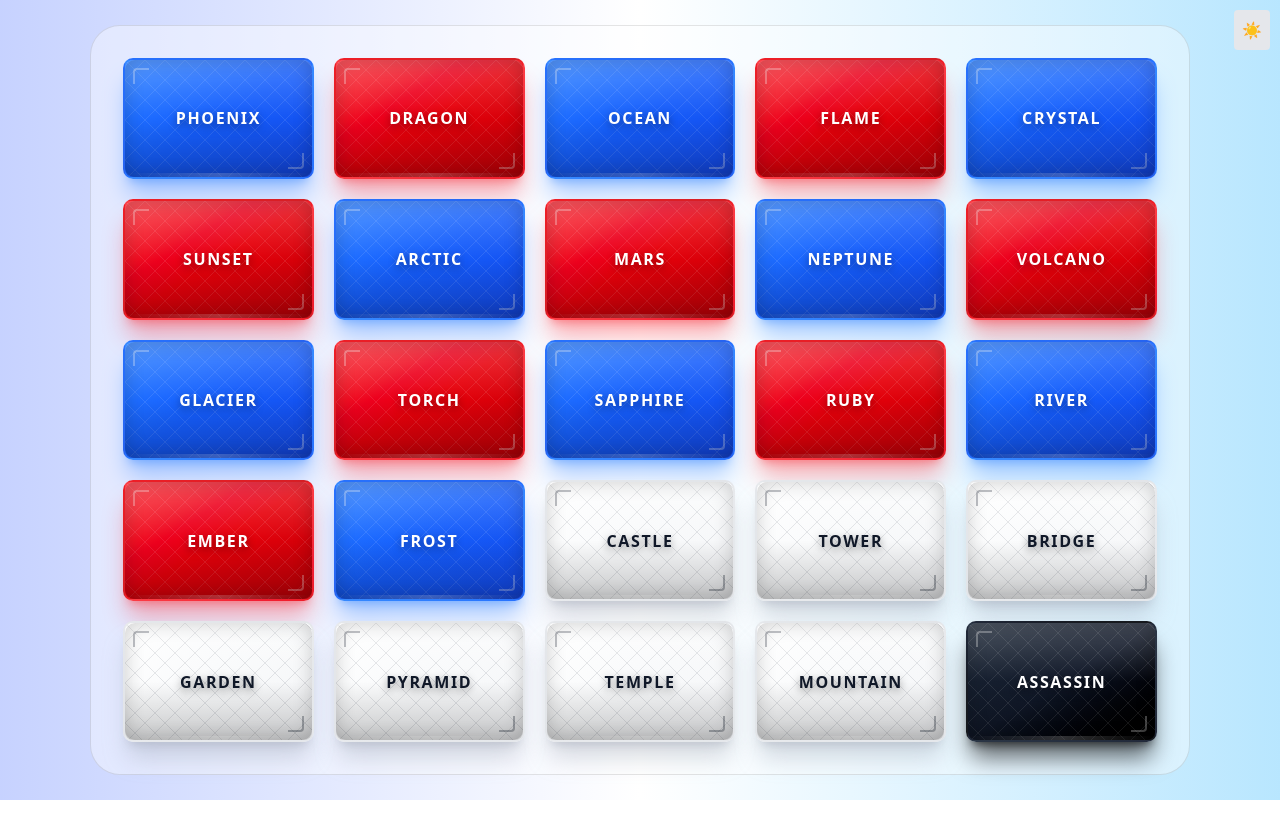
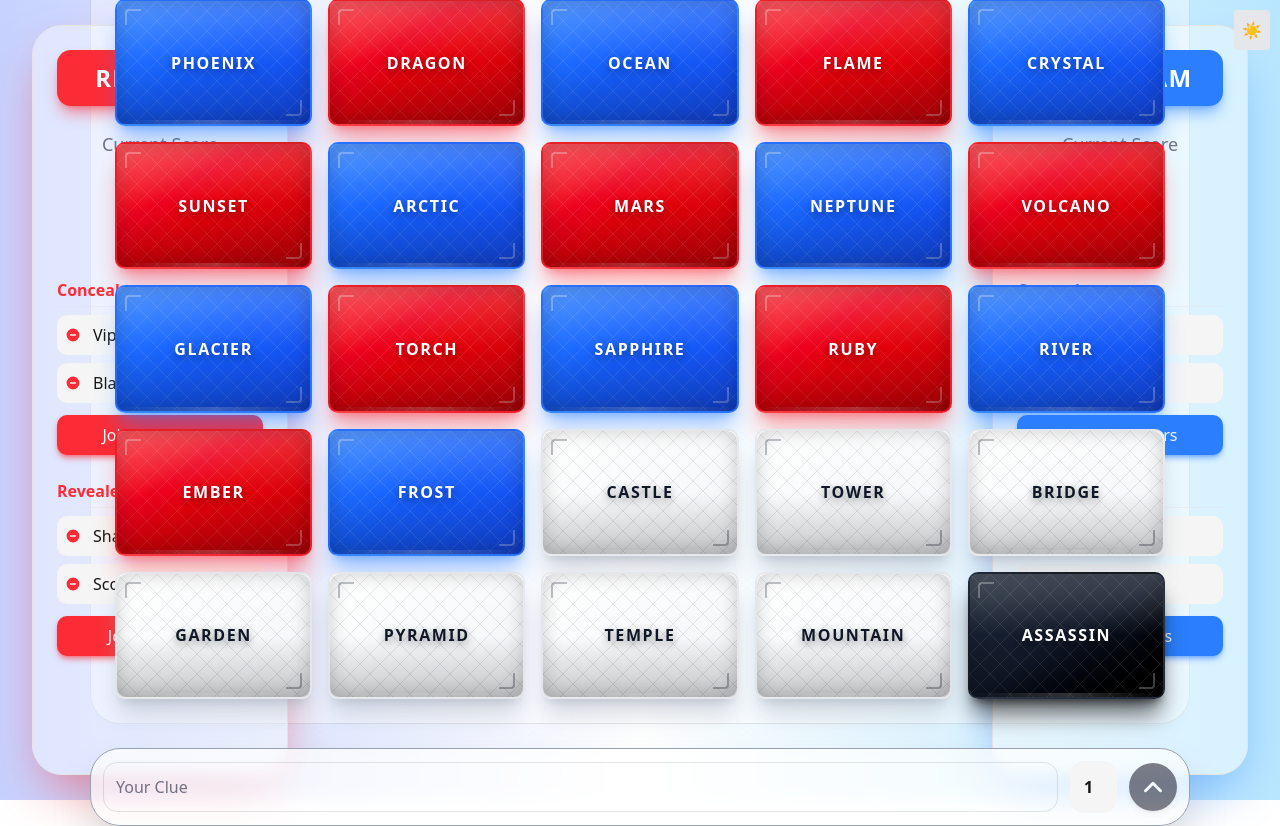
Before and after one commit to Code-Break-Coffee/codenames, a React (Vite) app in the folder frontend/: page / in a window 1280 px wide. Before the commit the page ends 800 px from the top, so only its background shows below. Built offline with nearby package versions, Linux system fonts and the light colour scheme.

Commit message:
input and team panels

```diff
--- a/frontend/src/App.jsx
+++ b/frontend/src/App.jsx
@@ -1,4 +1,5 @@
 import Deck from "./Components/Deck";
+// import Teams from "./Components/Teams";
 
 function App() {
   return (
--- /dev/null
+++ b/frontend/src/Components/ClueInput.jsx
@@ -0,0 +1,85 @@
+// ClueInput.jsx
+import React, { useState } from 'react';
+
+const ClueInput = () => {
+  const [clueWord, setClueWord] = useState('');
+  const [clueNumber, setClueNumber] = useState('1'); // Use string for select value
+
+  // Array for number options
+  const numbers = [
+    { value: '1', label: '1' },
+    { value: '2', label: '2' },
+    { value: '3', label: '3' },
+    { value: '4', label: '4' },
+    { value: '5', label: '5' },
+    { value: '6', label: '6' },
+    { value: '7', label: '7' },
+    { value: '8', label: '8' },
+    { value: '9', label: '9' },
+    { value: '10', label: '10' },
+    { value: 'infinity', label: '∞' },
+  ];
+
+  const handleSubmit = (e) => {
+    e.preventDefault(); // Prevent default form submission behavior
+
+    if (clueWord.trim() === '') {
+      alert('Please enter a clue word!');
+      return;
+    }
+
+    const numberDisplay = clueNumber === 'infinity' ? 'Infinity (∞)' : clueNumber;
+    console.log(`Clue Submitted: "${clueWord}" for ${numberDisplay} cards.`);
+    alert(`Clue Submitted: "${clueWord}" for ${numberDisplay} cards.`);
+
+    // Reset state after submission
+    setClueWord('');
+    setClueNumber('1');
+  };
+
+  return (
+    <form
+      onSubmit={handleSubmit}
+      className="w-[1100px] mt-6 p-3 rounded-[30px] dark:bg-black/60 bg-white/70 shadow-2xl flex items-center space-x-3 border dark:border-white/10 border-gray-400 backdrop-blur-sm"
+    >
+
+      {/* Clue Word Input */}
+      <input
+        id="clue-word"
+        type="text"
+        value={clueWord}
+        onChange={(e) => setClueWord(e.target.value)}
+        placeholder="Your Clue"
+        className="flex-grow p-3 rounded-xl border dark:border-gray-700 bg-input dark:bg-gray-800 text-foreground dark:text-white focus:ring-2 focus:ring-primary focus:border-primary transition-all duration-300 placeholder:text-muted-foreground"
+      />
+
+      {/* Number Selector (Dropdown) */}
+      <select
+        value={clueNumber}
+        onChange={(e) => setClueNumber(e.target.value)}
+        className="py-3 px-3 rounded-xl bg-sidebar-accent dark:bg-sidebar-accent text-sidebar-accent-foreground dark:text-sidebar-accent-foreground font-bold cursor-pointer appearance-none outline-none border-2 border-transparent focus:border-primary transition-colors"
+      >
+        {numbers.map((num) => (
+          <option key={num.value} value={num.value}>
+            {num.label}
+          </option>
+        ))}
+      </select>
+
+      {/* Submit Button (using primary colors) */}
+      <button
+        type="submit"
+        className="h-12 w-12 flex items-center justify-center rounded-full bg-primary text-primary-foreground hover:bg-opacity-90 transition-opacity duration-300 shadow-md disabled:opacity-50"
+        disabled={clueWord.trim() === ''}
+        title="Submit Clue"
+      >
+        {/* Up Arrow Icon */}
+        <svg xmlns="http://www.w3.org/2000/svg" fill="none" viewBox="0 0 24 24" strokeWidth={3} stroke="currentColor" className="w-6 h-6">
+          <path strokeLinecap="round" strokeLinejoin="round" d="M4.5 15.75l7.5-7.5 7.5 7.5" />
+        </svg>
+      </button>
+    </form>
+  );
+};
+
+export default ClueInput;
--- a/frontend/src/Components/Deck.jsx
+++ b/frontend/src/Components/Deck.jsx
@@ -1,5 +1,8 @@
+// Deck.jsx
 import { DeckCard } from "./DeckCard";
 import ThemeToggle from "./ThemeToggle";
+import Teams from "./Teams";
+import ClueInput from "./ClueInput"; // Import the new component
 
 const Deck = () => {
 
@@ -33,8 +36,17 @@ const Deck = () => {
 
   return (
     <>
-      <div className="relative w-screen h-screen dark:bg-gradient-to-r dark:from-black dark:via-purple-950 dark:to-black bg-gradient-to-r from-indigo-200 via-white to-sky-200">
-        <div className="p-8 gap-5 grid grid-rows-5 grid-cols-5 border-[1px] dark:border-white/10 rounded-[30px] absolute top-[50%] left-[50%] translate-x-[-50%] translate-y-[-50%] w-[1100px] h-[750px] dark:bg-black/40 bg-white/40">
+      {/* Outer container remains full screen and relative */}
+      <div className="relative w-screen h-screen flex items-center justify-center dark:bg-gradient-to-r dark:from-black dark:via-purple-950 dark:to-black bg-gradient-to-r from-indigo-200 via-white to-sky-200">
+
+        {/* Teams are absolutely positioned and don't affect main layout */}
+        <Teams />
+
+        {/* New Inner Flex Container: Column layout to stack deck and clue input */}
+        <div className="flex flex-col items-center justify-center">
+
+          {/* Deck/Board Container - Height slightly shortened to 600px */}
+          <div className="p-6 gap-4 grid grid-rows-5 grid-cols-5 border-[1px] dark:border-white/10 rounded-[30px] w-[1100px] h-[750px] dark:bg-black/40 bg-white/40">
             {cards.length > 0 ? (
               cards.map((card, index) => (
                 <DeckCard
@@ -48,6 +60,11 @@ const Deck = () => {
             )}
           </div>
 
+          {/* Clue Input Component - Placed right below the deck */}
+          <ClueInput />
+
+        </div>
+
         <ThemeToggle />
       </div>
     </>
--- /dev/null
+++ b/frontend/src/Components/Teams.jsx
@@ -0,0 +1,117 @@
+// Teams.jsx
+import React from 'react';
+
+const PlayerList = ({ team, title, players, colorClasses }) => (
+  <div className="mb-6">
+    <h4 className={`text-md font-semibold mb-2 border-b pb-1 border-sidebar-border/50 ${colorClasses.text}`}>
+      {title}
+    </h4>
+    <div className="space-y-2">
+      {players.map((player, index) => (
+        <div
+          key={index}
+          className="flex items-center p-2 rounded-lg bg-sidebar-accent hover:bg-sidebar-accent-foreground/10 transition-colors"
+        >
+          {/* Using a simple icon for visual distinction */}
+          <svg className={`w-4 h-4 mr-3 ${colorClasses.text}`} fill="currentColor" viewBox="0 0 20 20">
+            <path fillRule="evenodd" d="M10 18a8 8 0 100-16 8 8 0 000 16zM7 9a1 1 0 100 2h6a1 1 0 100-2H7z" clipRule="evenodd" />
+          </svg>
+          <span className="font-medium text-sidebar-accent-foreground">{player}</span>
+        </div>
+      ))}
+    </div>
+
+    {/* New "Join Team" button */}
+    <button
+      className={`
+        mt-3 w-full py-2 px-4 rounded-lg
+        ${colorClasses.bg} text-sidebar-primary-foreground
+        hover:opacity-90 transition-opacity font-medium
+        shadow-md ${colorClasses.shadow}
+      `}
+      // A simple placeholder click handler
+      onClick={() => console.log(`Joining ${title} for ${team} team`)}
+    >
+      Join {title}
+    </button>
+  </div>
+);
+
+
+const TeamPanel = ({ team, score, concealers, revealers }) => {
+  const colorClasses = team === 'red'
+    ? {
+        bg: 'bg-red-500 dark:bg-red-700',
+        border: 'border-red-600 dark:border-red-400',
+        text: 'text-red-500 dark:text-red-400',
+        headerText: 'text-white',
+        ring: 'ring-red-500 dark:ring-red-400',
+        shadow: 'shadow-red-500/50 dark:shadow-red-700/50'
+      }
+    : {
+        bg: 'bg-blue-500 dark:bg-blue-700',
+        border: 'border-blue-600 dark:border-blue-400',
+        text: 'text-blue-500 dark:text-blue-400',
+        headerText: 'text-white',
+        ring: 'ring-blue-500 dark:ring-blue-400',
+        shadow: 'shadow-blue-500/50 dark:shadow-blue-700/50'
+      };
+
+  return (
+    <div
+      className={`
+        w-64 h-[750px] p-6 rounded-[30px] shadow-2xl transition-colors duration-500
+        dark:bg-black/40 bg-white/40 text-sidebar-foreground border border-sidebar-border
+        ${colorClasses.shadow}
+      `}
+    >
+      {/* Team Header */}
+      <div className={`text-center mb-6 p-3 rounded-xl ${colorClasses.bg} ${colorClasses.headerText} shadow-lg ${colorClasses.shadow}`}>
+        <h2 className="text-2xl font-bold uppercase tracking-wider">
+          {team} Team
+        </h2>
+      </div>
+
+      {/* Score Section */}
+      <div className="text-center mb-8">
+        <p className="text-lg font-medium text-muted-foreground mb-2">Current Score</p>
+        <div className={`inline-flex items-center justify-center w-20 h-20 rounded-full border-4 ${colorClasses.border} ${colorClasses.bg} ${colorClasses.headerText} text-4xl font-extrabold shadow-inner`}>
+          {score}
+        </div>
+      </div>
+
+      {/* Players List Grouped */}
+      <div className="space-y-4">
+        <PlayerList team={team} title="Concealers" players={concealers} colorClasses={colorClasses} />
+        <PlayerList team={team} title="Revealers" players={revealers} colorClasses={colorClasses} />
+      </div>
+    </div>
+  );
+};
+
+const Teams = () => {
+  const redTeam = {
+    score: 8,
+    concealers: ['Viper', 'Blaze'],
+    revealers: ['Shadow', 'Scorch']
+  };
+
+  const blueTeam = {
+    score: 7,
+    concealers: ['Tide', 'Aqua'],
+    revealers: ['Frost', 'Mist']
+  };
+
+  return (
+    <>
+      <div className="absolute top-[50%] left-8 translate-y-[-50%]">
+        <TeamPanel team="red" score={redTeam.score} concealers={redTeam.concealers} revealers={redTeam.revealers} />
+      </div>
+      <div className="absolute top-[50%] right-8 translate-y-[-50%]">
+        <TeamPanel team="blue" score={blueTeam.score} concealers={blueTeam.concealers} revealers={blueTeam.revealers} />
+      </div>
+    </>
+  );
+};
+
+export default Teams;
```
Lines whose indentation alone changed are shown as unchanged.
